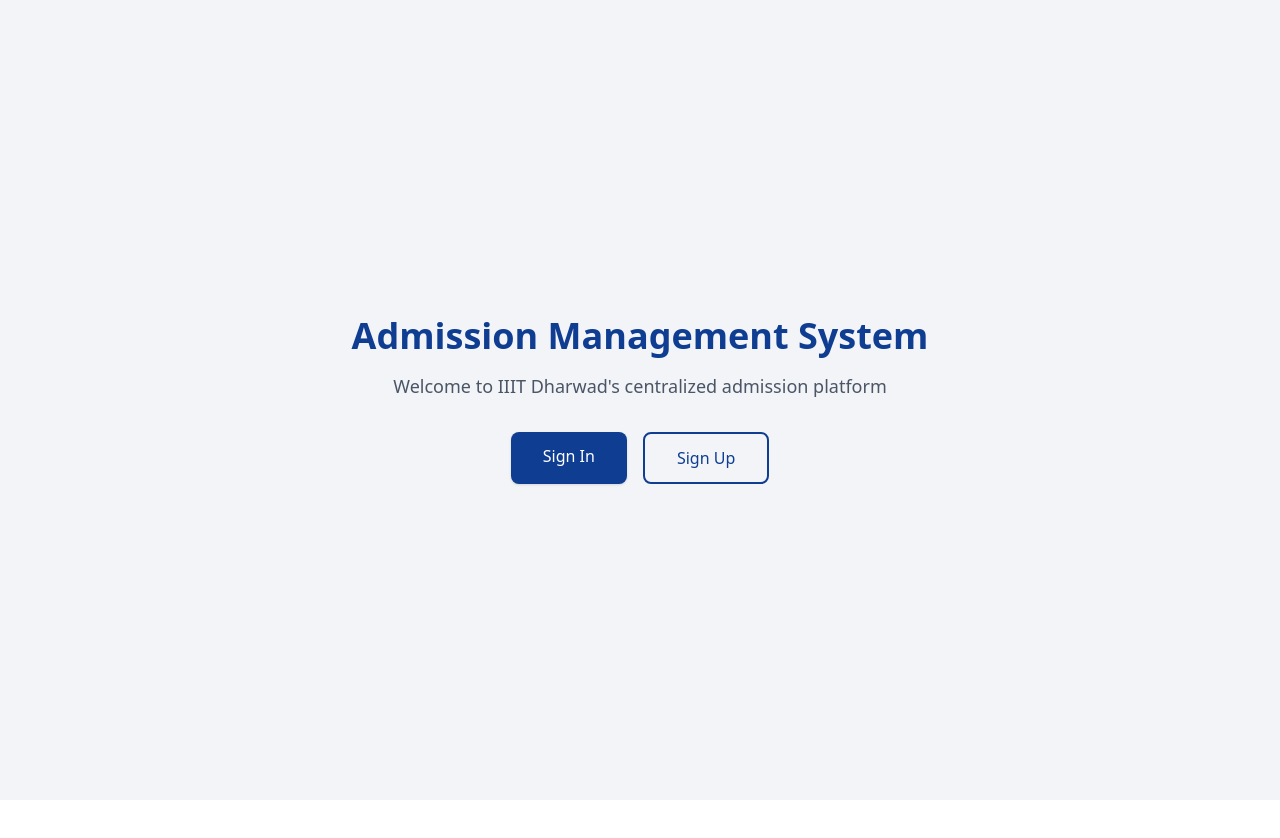
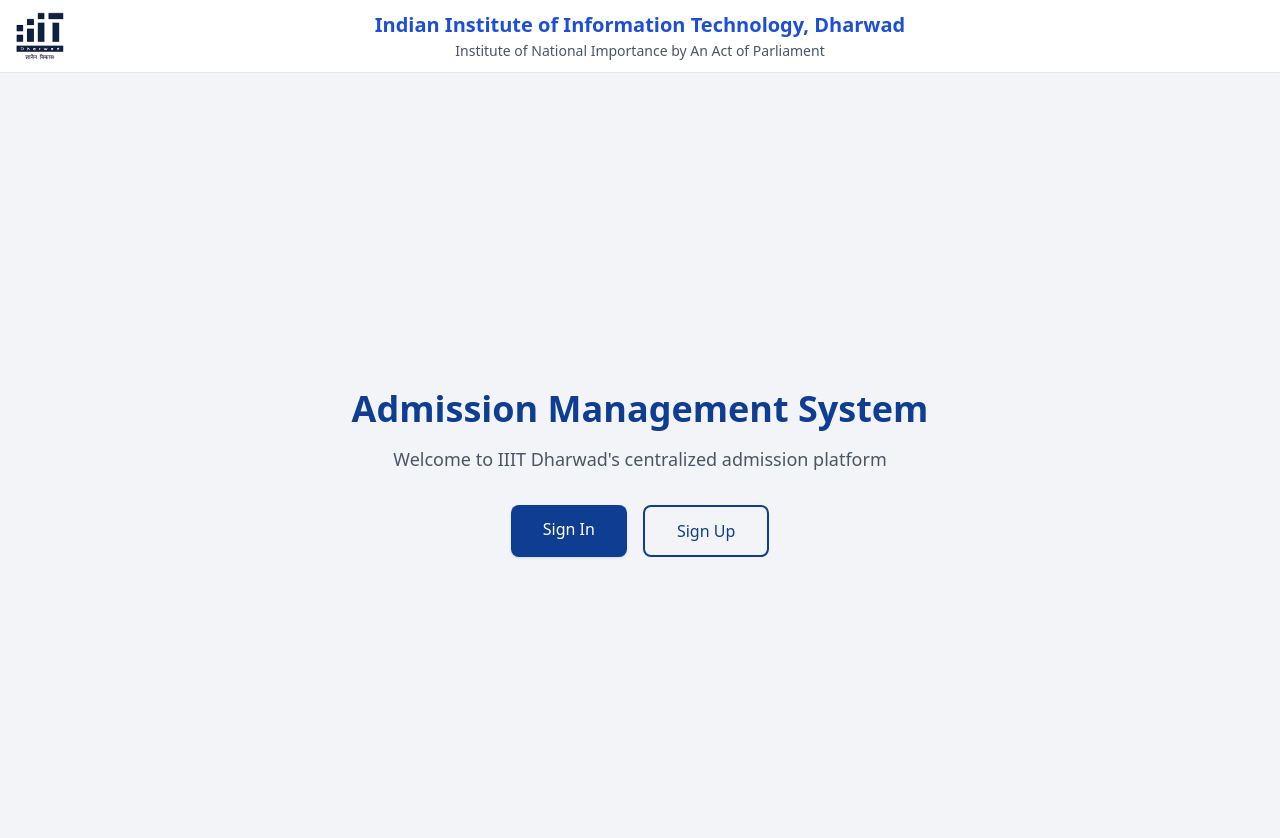
Before and after one commit to Keerthi-vassan/Admission_management_system, a Next.js app: page / in a window 1280 px wide. Shown: the top 838 px of the page. Before the commit the page ends 800 px from the top, so only its background shows below. Built offline with nearby package versions, Linux system fonts and the light colour scheme.

Commit message:
chore: Added simple header with logo

```diff
--- a/src/app/layout.tsx
+++ b/src/app/layout.tsx
@@ -1,6 +1,7 @@
 import type { Metadata } from "next";
 import { Geist, Geist_Mono } from "next/font/google";
 import { SessionProvider } from "@/components/providers/SessionProvider";
+import { InstituteHeader } from "@/components/ui/InstituteHeader";
 import "./globals.css";
 
 const geistSans = Geist({
@@ -27,6 +28,7 @@
       <html lang="en">
          <body>
             <SessionProvider>
+               <InstituteHeader />
                {children}
             </SessionProvider>
          </body>
--- /dev/null
+++ b/src/components/ui/InstituteHeader.tsx
@@ -0,0 +1,31 @@
+import Image from "next/image";
+
+export function InstituteHeader() {
+  return (
+    <header className="bg-white border-b border-gray-200 shadow-sm">
+      <div className="max-w-7xl mx-auto px-4 py-3">
+        <div className="flex flex-col md:flex-row items-center justify-center relative gap-2 md:gap-0">
+          <div className="md:absolute md:left-0 flex justify-center w-full md:w-auto">
+            <Image
+              src="/iiitdwd-logo.png"
+              alt="IIIT Dharwad Logo"
+              width={180}
+              height={48}
+              className="h-12 w-auto"
+              priority
+            />
+          </div>
+
+          <div className="text-center">
+            <h1 className="text-app-primary font-semibold text-base sm:text-lg md:text-xl leading-tight">
+              Indian Institute of Information Technology, Dharwad
+            </h1>
+            <p className="text-gray-600 text-xs sm:text-sm mt-1 leading-snug">
+              Institute of National Importance by An Act of Parliament
+            </p>
+          </div>
+        </div>
+      </div>
+    </header>
+  );
+}
```
Also changed, not shown: public/iiitdwd-logo.png (added).
